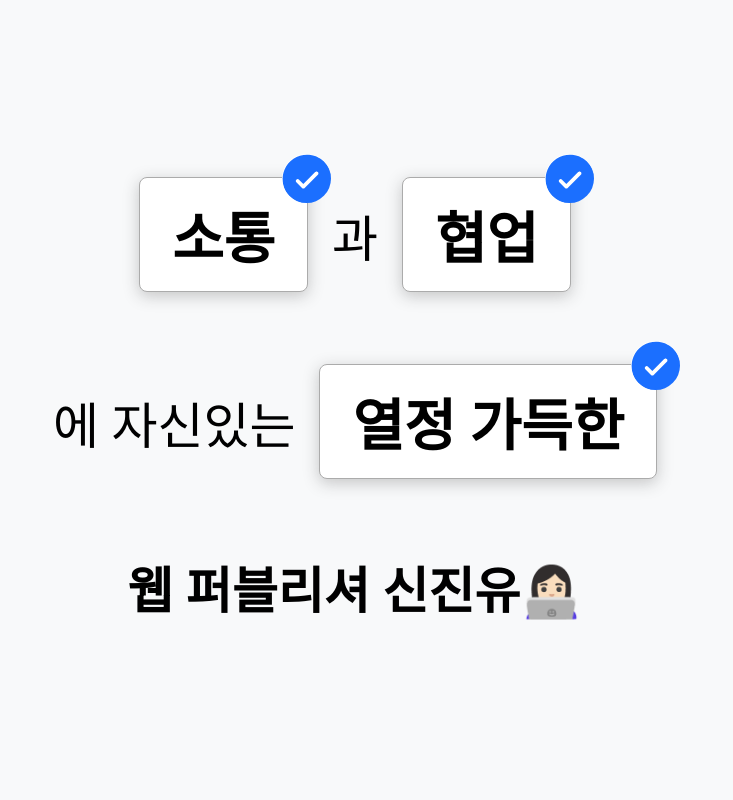
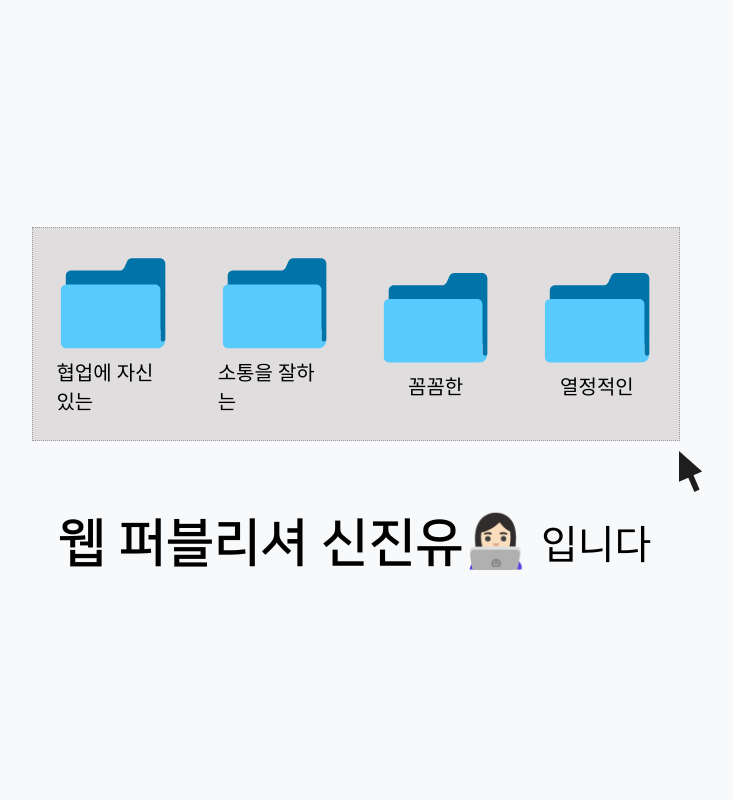
Before and after one commit to jinyoo-polestar/portfolio, a website: page index.html in a window 1280 px wide. Shown: the top 800 px of the page, without its empty margins (285-1018 px from the left). Drawn offline with nearby package versions, Linux system fonts and the light colour scheme; a web font is replaced by a local one.

Commit message:
💫 Update intro design and animation

```diff
--- a/css/scss/_style.scss
+++ b/css/scss/_style.scss
@@ -48,48 +48,87 @@
     align-items: center;
     justify-content: center;
     gap: 4.5rem 1.5rem;
-    font-size: 3.125rem;
 
     @include mobile-tablet {
-      width: 80%;
+      width: 100%;
       gap: 2.5rem 1rem;
-      font-size: 2rem;
     }
   }
 
-  &__keyword {
+  &__folders {
+    display: flex;
     position: relative;
-    background-color: $white;
-    padding: 1rem 2rem;
-    border: 1px solid #ababab;
-    border-radius: 0.5rem;
-    box-shadow: 0 4px 16px rgba(44, 44, 44, 0.25);
-    font-size: 3.5rem;
-    font-weight: 600;
+    width: fit-content;
+    height: 100%;
+    gap: 3rem;
+    padding: 1rem 1.5rem 1.5rem;
+    z-index: 2;
 
     @include mobile-tablet {
-      padding: 0.5rem 1rem;
-      font-size: 2rem;
+      width: 100%;
+      flex-wrap: wrap;
+      padding: 1rem;
+      justify-content: center;
+      align-items: center;
+    }
   }
 
-    &::after {
-      content: "";
+  &__bg {
     position: absolute;
-      background-image: url("/source/icon/ic_check_primary.svg");
-      background-color: white;
+    width: 20%;
+    height: 100%;
+    top: 0;
+    left: 0;
+    z-index: -1;
+    background-color: rgba(208, 204, 204, 60%);
+    border: 1px dotted #9d9d9d;
+  }
+
+  &__cursor {
+    position: absolute;
     right: -1.5rem;
-      top: -1.5rem;
-      width: 3.05rem;
-      height: 3.05rem;
-      border-radius: 50%;
+    bottom: -3.5rem;
+    z-index: 5;
+  }
+
+  &__folder {
+    display: flex;
+    flex-direction: column;
+    justify-content: center;
+    align-items: center;
 
     @include mobile-tablet {
-        background-size: 1.75rem;
-        right: -0.85rem;
-        top: -0.85rem;
-        width: 1.75rem;
-        height: 1.75rem;
+      width: 40%;
     }
+  }
+
+  &__img {
+    width: 100%;
+  }
+
+  &__folder-name {
+    max-width: 110%;
+    font-size: 1.25rem;
+    font-weight: 500;
+  }
+
+  &__text {
+    font-weight: 100;
+    font-size: 2.5rem;
+    text-align: center;
+
+    @include mobile-tablet {
+      font-size: 0.75rem;
+    }
+  }
+
+  &__text--highlight {
+    font-family: "Nanumsquare";
+    font-weight: 700;
+    font-size: 3.25rem;
+
+    @include mobile-tablet {
+      font-size: 2rem;
     }
   }
 }
--- a/index.html
+++ b/index.html
@@ -13,13 +13,32 @@
   <body>
     <section class="intro">
       <div class="intro__layout">
-        <div class="intro__keyword">소통</div>
-        <span class="intro__text">과</span>
-        <div class="intro__keyword">협업</div>
-        <span class="intro__text">에 자신있는</span>
-        <div class="intro__keyword">열정 가득한</div>
+        <section class="intro__folders">
+          <div class="intro__bg">
+            <div class="intro__cursor">
+              <img src="/source/icon/ic_cursor_black.svg">
+            </div>
+          </div>
+          <article class="intro__folder">
+            <img src="/source/icon/ic_folder_primary.svg" class="intro__img"/>
+            <h1 class="intro__folder-name">협업에 자신있는</h1>
+          </article>
+          <article class="intro__folder">
+            <img src="/source/icon/ic_folder_primary.svg" class="intro__img"/>
+            <h1 class="intro__folder-name">소통을 잘하는</h1>
+          </article>
+          <article class="intro__folder">
+            <img src="/source/icon/ic_folder_primary.svg" class="intro__img"/>
+            <h1 class="intro__folder-name">꼼꼼한</h1>
+          </article>
+          <article class="intro__folder">
+            <img src="/source/icon/ic_folder_primary.svg" class="intro__img"/>
+            <h1 class="intro__folder-name">열정적인</h1>
+          </article>
+        </section>
         <span class="intro__text">
-          <strong> 웹 퍼블리셔 신진유‍‍👩🏻‍💻 </strong>
+          <strong class="intro__text--highlight"> 웹 퍼블리셔 신진유‍‍👩🏻‍💻 </strong>
+          입니다
         </span>
       </div>
     </section>
--- a/script.js
+++ b/script.js
@@ -36,4 +36,20 @@ $(function () {
       start: "top top",
     }
   );
+
+  $(".intro__bg").animate(
+    {
+      width: "100%",
+    },
+    {
+      duration: 1000,
+      easing: "swing",
+      step: function (now) {
+        if (now > 0) {
+          $(".intro__bg").css("overflow", "unset");
+        }
+      },
+      complete: function () {},
+    }
+  );
 });
```
Also changed, not shown: css/main.css, source/icon/ic_cursor_black.svg (added), source/icon/ic_folder_primary.svg (added). Lines whose indentation alone changed are shown as unchanged.
